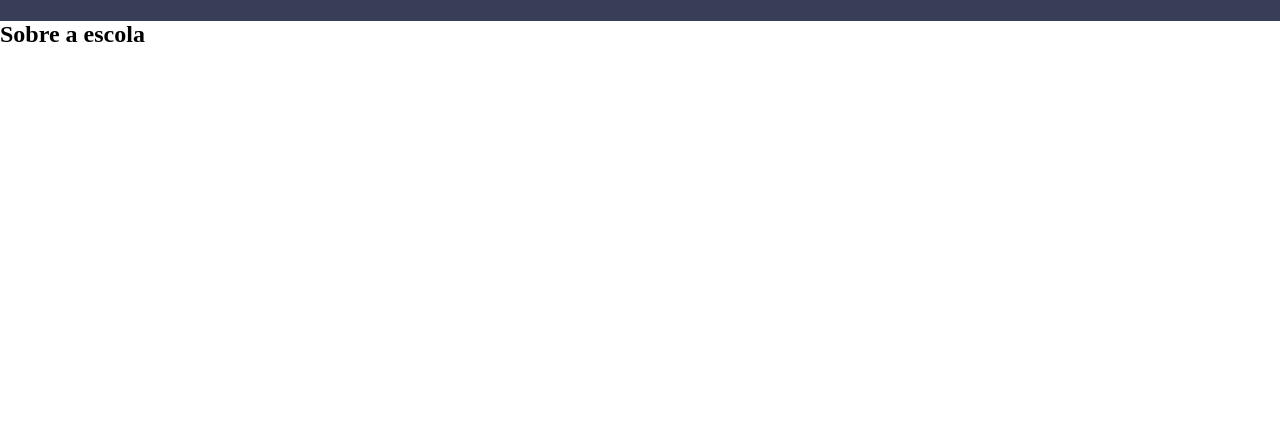
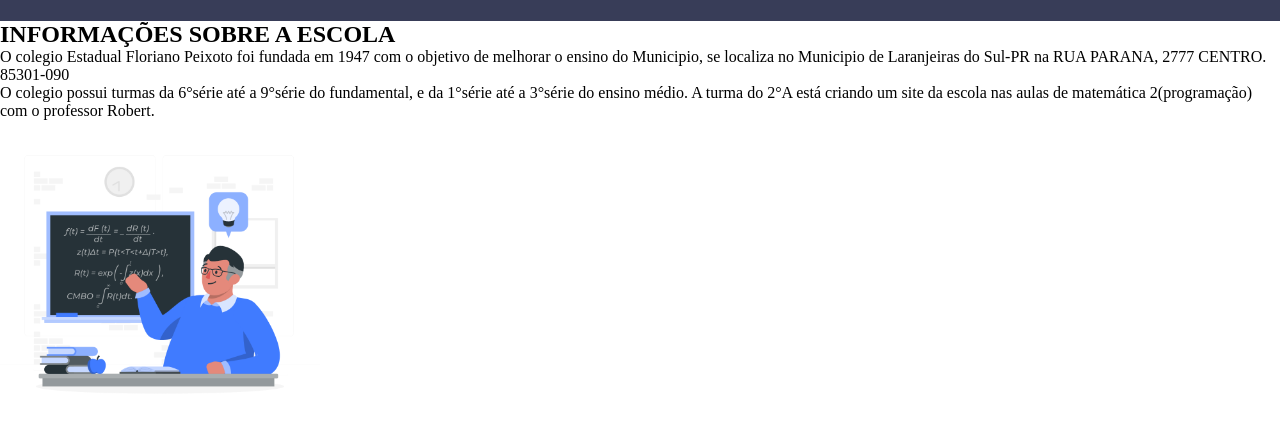
Before and after one commit to RHM22/site-turma, a plain HTML site: page index.html in a window 1280 px wide. Shown: the part 86-512 px from the top of the page. Drawn offline with Linux system fonts and the light colour scheme.

Commit message:
29/05/23

```diff
--- a/index.html
+++ b/index.html
@@ -17,9 +17,10 @@
         </ul>
     </header>
 <section class="escola">
-    <h2 class="escola-titulo">Sobre a escola</h2>
-    <p class="escola-texto-um"></p>
-    <p class="escola-texto-dois"></p>
+    <h2 class="escola-titulo">INFORMAÇÕES SOBRE A ESCOLA</h2>
+    <p class="escola-texto-um">O colegio Estadual Floriano Peixoto foi fundada em 1947 com o objetivo de melhorar o ensino do Municipio, se localiza no Municipio de Laranjeiras do Sul-PR na RUA PARANA, 2777 CENTRO. 85301-090</p>
+    <p class="escola-texto-dois">O colegio possui turmas da 6°série até a 9°série do fundamental, e da 1°série até a 3°série do ensino médio. A turma do 2°A está criando um site da escola nas aulas de matemática 2(programação) com o professor Robert.</p>
+    <img class="escola-imagem" src="Formula-rafiki.png" alt="professor explicando o conteúdo">
 </section>
 </body>
 
--- a/style.css
+++ b/style.css
@@ -21,3 +21,7 @@
     margin: 0 16px;
     font-size: 24px;
 }
+
+.escola-imagem{
+    width: 25%;
+}
```
Also changed, not shown: Formula-rafiki.png (added).
